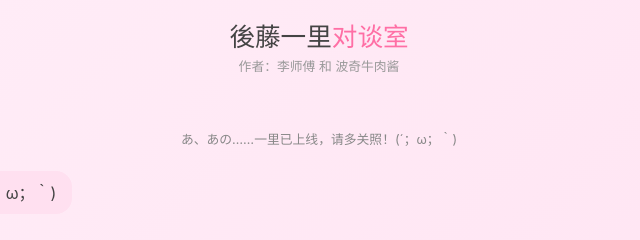
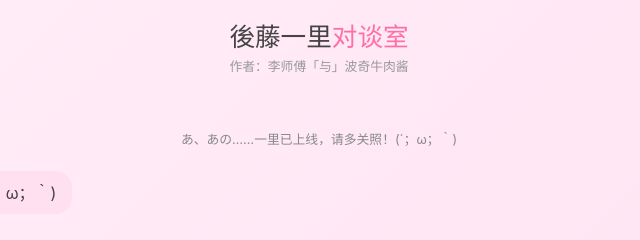
Before and after one commit to ATRILimaster/ATRILimaster.github.io, a plain HTML site: page index.html in a window 1280 px wide. Shown: the top 240 px of the page, 321-961 px from the left. Drawn offline with nearby package versions, Linux system fonts and the light colour scheme.

Commit message:
Update index.html
index86

```diff
--- a/index.html
+++ b/index.html
@@ -10,7 +10,7 @@
 <body>
   <header>
     <h1>後藤一里<span>对谈室</span></h1>
-    <p class="author">作者：李师傅 和 波奇牛肉酱</p>
+    <p class="author">作者：李师傅「与」波奇牛肉酱</p>
   </header>
 
   <main id="chat">
```
